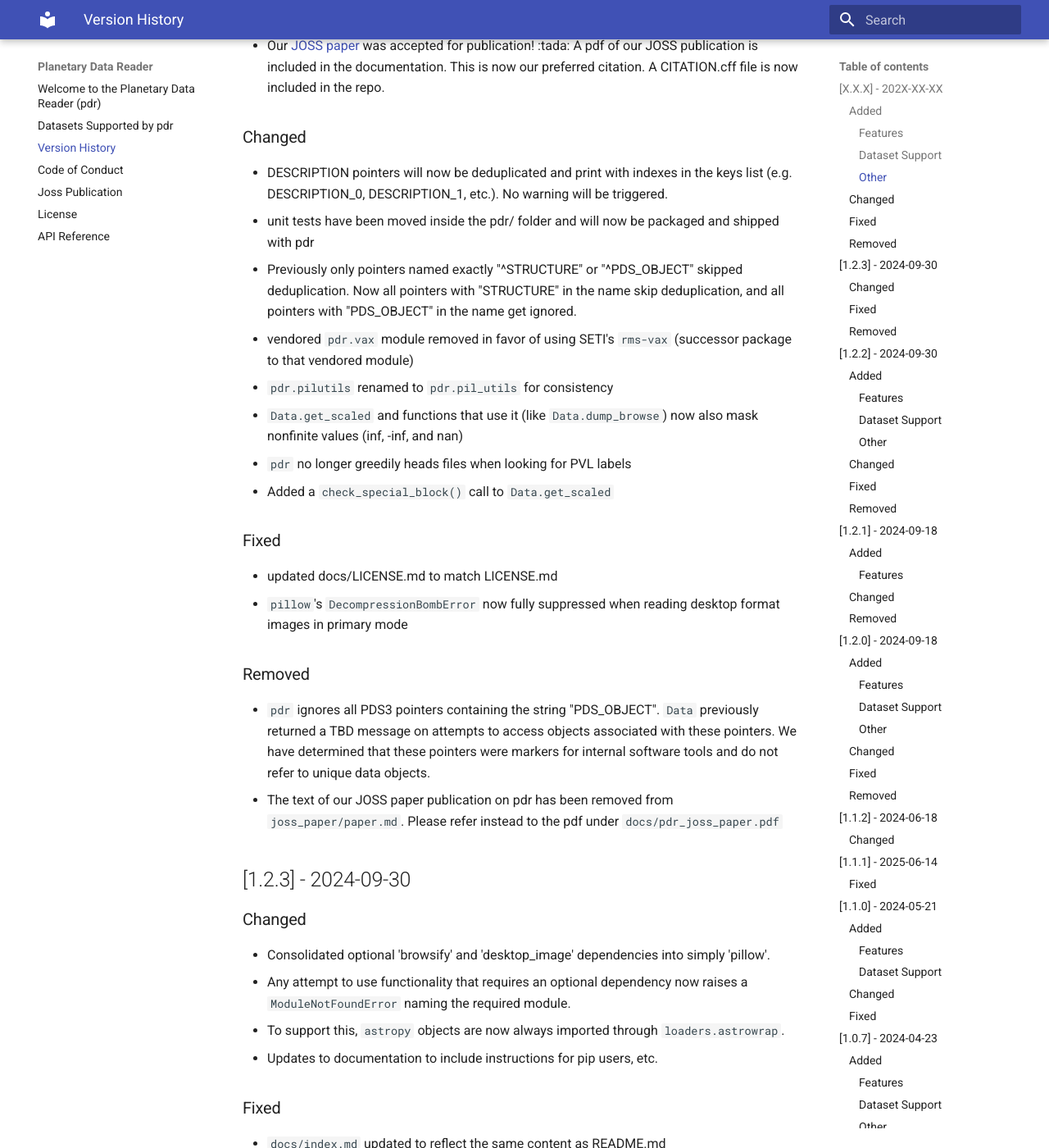
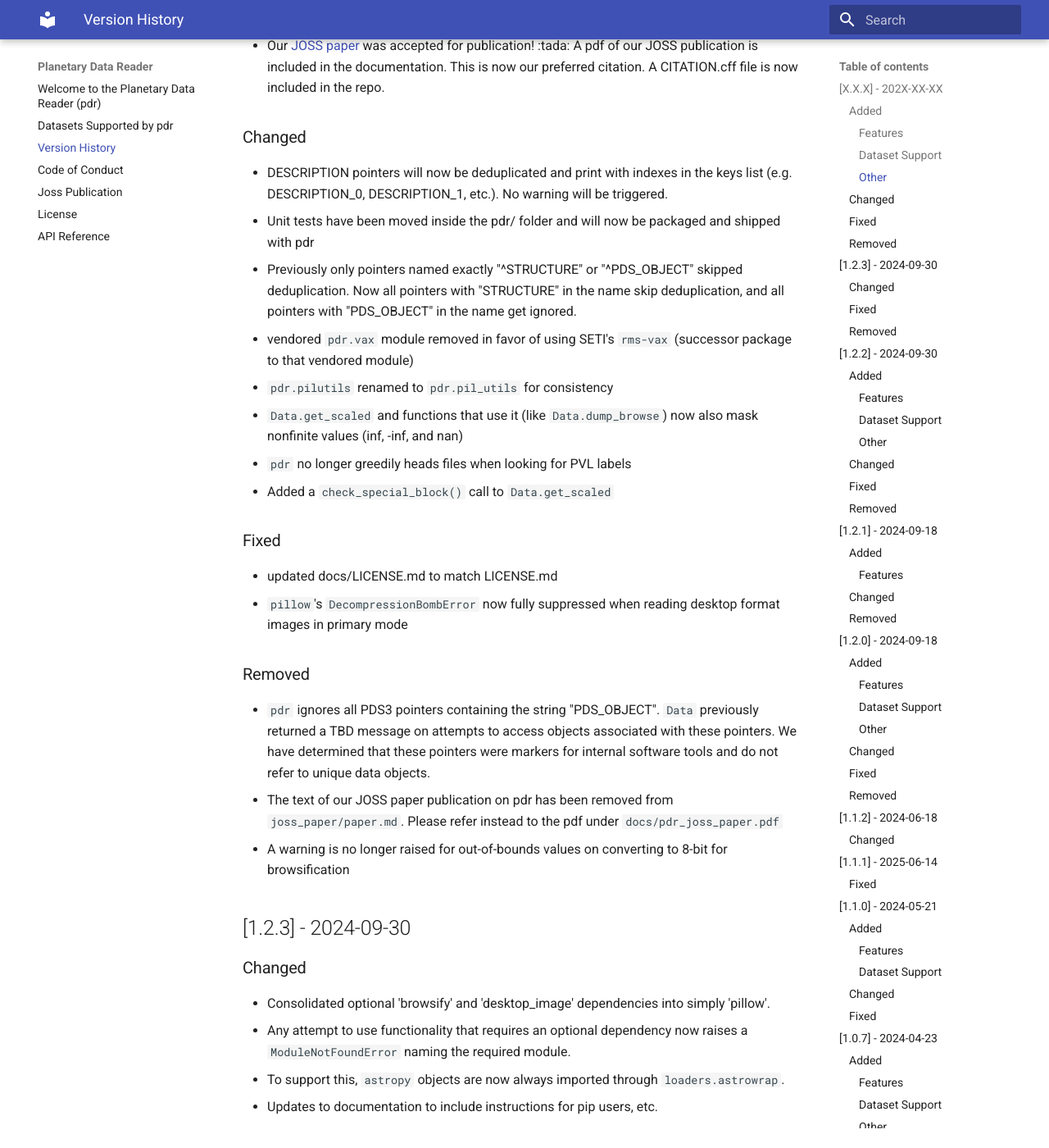
Before and after one commit to MillionConcepts/pdr, an MkDocs documentation site: the page built from docs/version_history.md, in a window 1280 px wide and 1400 px high, scrolled down 619 px. Shown: the whole window at 82% size. Built offline with MkDocs 1.6.1 and Material for MkDocs 9.7.7, drawn with Linux system fonts in a browser that asks for light colours.

Commit message:
add surpresed warning info to changelog

```diff
--- a/docs/version_history.md
+++ b/docs/version_history.md
@@ -23,7 +23,7 @@
 ### Changed
 - DESCRIPTION pointers will now be deduplicated and print with indexes in the
 keys list (e.g. DESCRIPTION_0, DESCRIPTION_1, etc.). No warning will be triggered.
-- unit tests have been moved inside the pdr/ folder and will now be packaged
+- Unit tests have been moved inside the pdr/ folder and will now be packaged
 and shipped with pdr
 - Previously only pointers named exactly "^STRUCTURE" or "^PDS_OBJECT" skipped
   deduplication. Now all pointers with "STRUCTURE" in the name skip deduplication,
@@ -48,6 +48,8 @@ and shipped with pdr
   internal software tools and do not refer to unique data objects.
 - The text of our JOSS paper publication on pdr has been removed from
   `joss_paper/paper.md`. Please refer instead to the pdf under `docs/pdr_joss_paper.pdf`
+- A warning is no longer raised for out-of-bounds values on converting to 8-bit
+for browsification
 
 
 ## [1.2.3] - 2024-09-30
```
